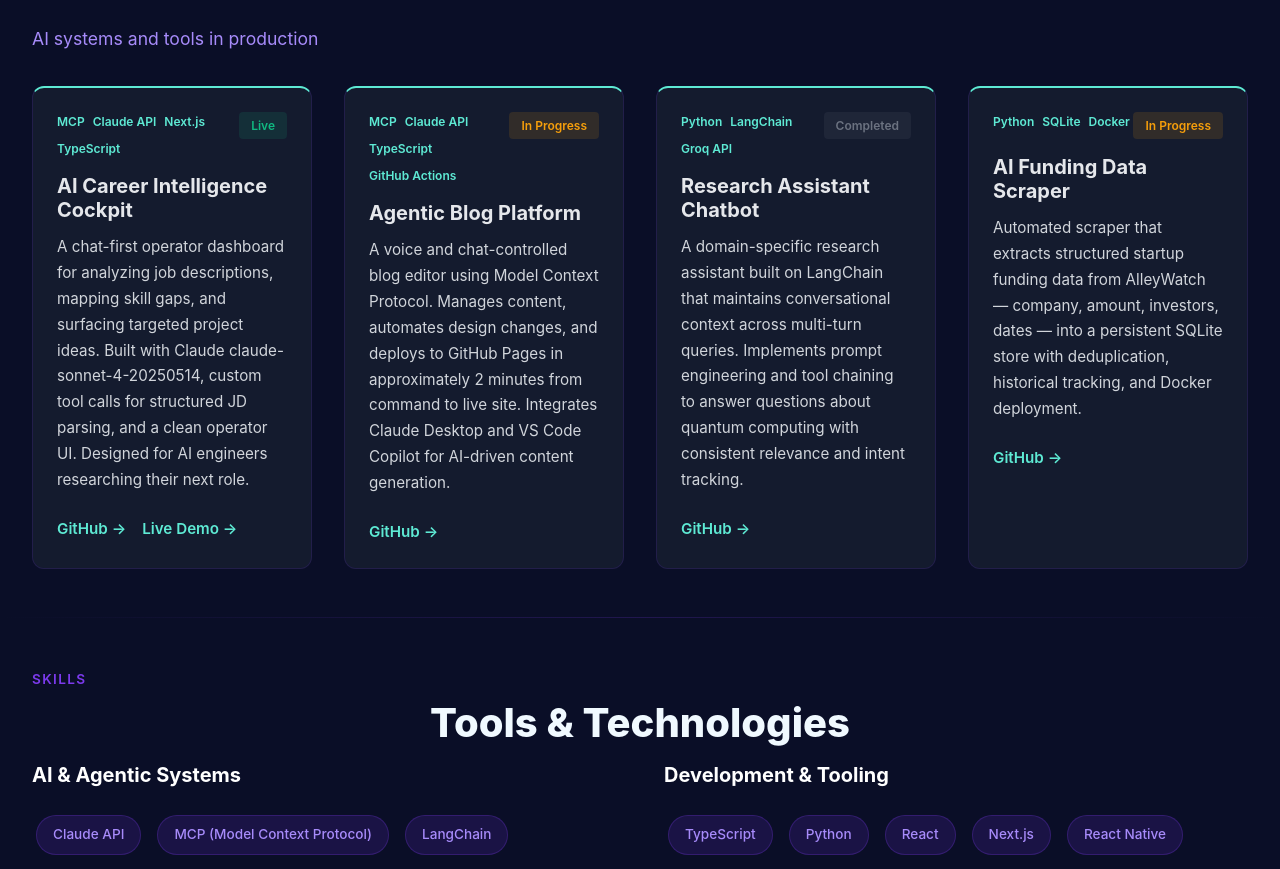
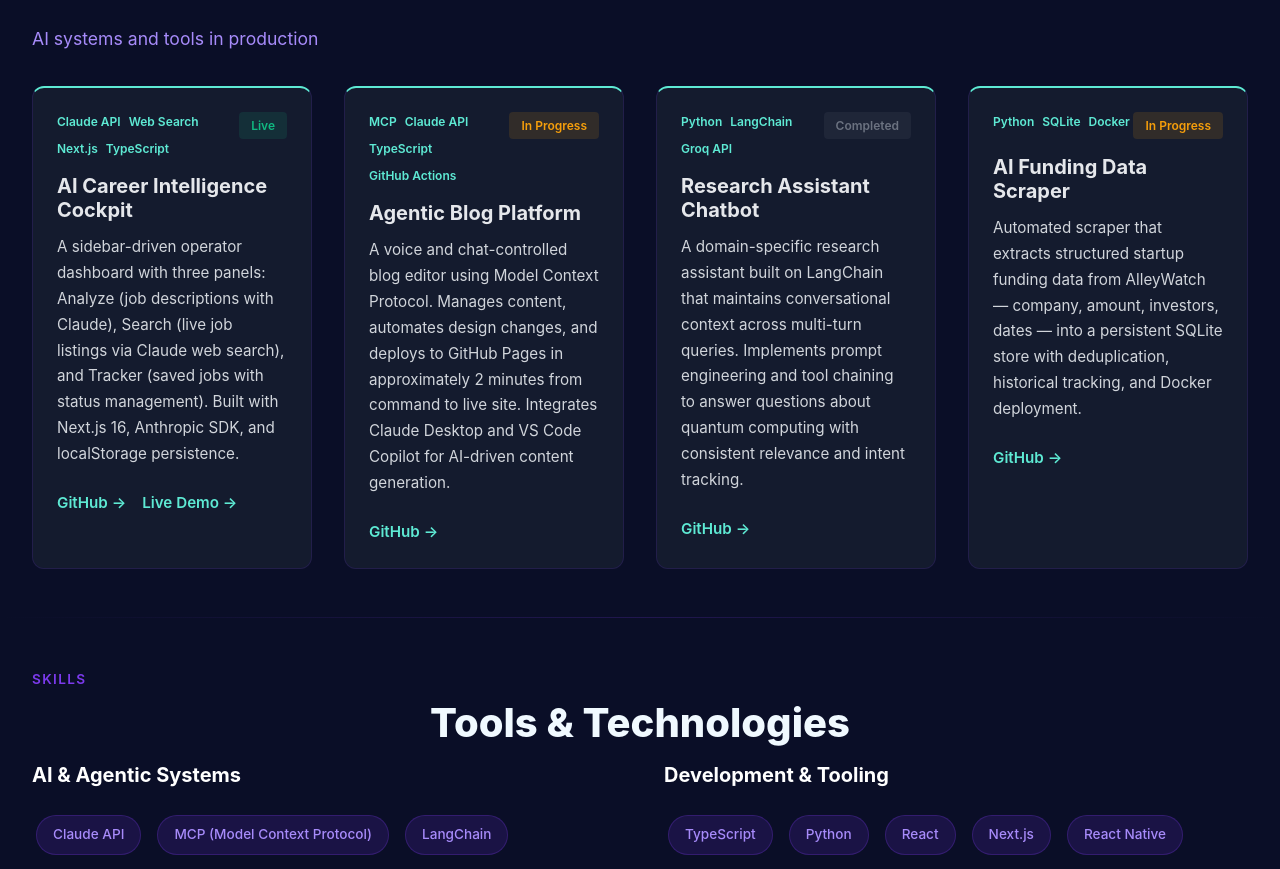
Before and after one commit to ss889/personal-blog, a Next.js app: page / in a window 1280 px wide. Shown: the part 1471-2340 px from the top of the page. Built offline with nearby package versions, Linux system fonts and the light colour scheme.

Commit message:
update: point cockpit project to new repo

```diff
--- a/src/app/page.tsx
+++ b/src/app/page.tsx
@@ -15,10 +15,10 @@
   {
     id: "cockpit",
     name: "AI Career Intelligence Cockpit",
-    tags: ["MCP", "Claude API", "Next.js", "TypeScript"],
-    description: "A chat-first operator dashboard for analyzing job descriptions, mapping skill gaps, and surfacing targeted project ideas. Built with Claude claude-sonnet-4-20250514, custom tool calls for structured JD parsing, and a clean operator UI. Designed for AI engineers researching their next role.",
-    githubUrl: "https://github.com/ss889/ai-career-cockpit",
-    liveUrl: "https://ai-career-cockpit.vercel.app",
+    tags: ["Claude API", "Web Search", "Next.js", "TypeScript"],
+    description: "A sidebar-driven operator dashboard with three panels: Analyze (job descriptions with Claude), Search (live job listings via Claude web search), and Tracker (saved jobs with status management). Built with Next.js 16, Anthropic SDK, and localStorage persistence.",
+    githubUrl: "https://github.com/ss889/cockpit",
+    liveUrl: "https://cockpit.vercel.app",
     status: "Live",
   },
   {
```
